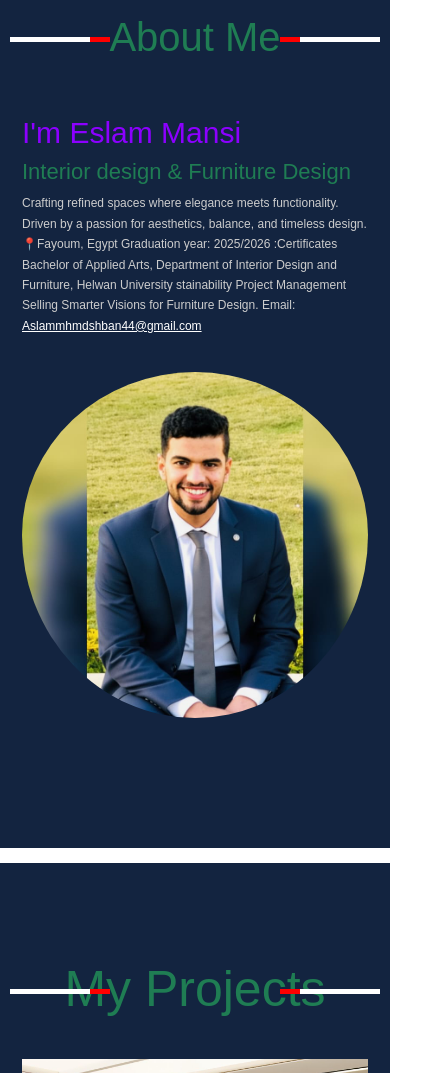
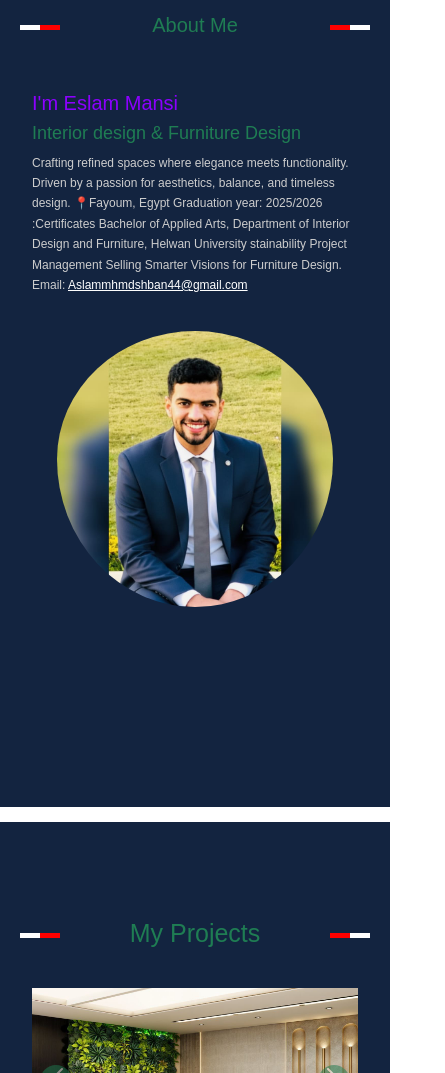
Before and after one commit to ldlldlsa/First-project-, a website: page index.html in a window 390 px wide. Shown: the part 927-2000 px from the top of the page, 445 px wide, since content can reach past the window. Drawn offline with nearby package versions, Linux system fonts and the light colour scheme; a web font is replaced by a local one.

Commit message:
change some thing

```diff
--- a/index.html
+++ b/index.html
@@ -16,10 +16,11 @@
     integrity="sha512-2SwdPD6INVrV/lHTZbO2nodKhrnDdJK9/kg2XD1r9uGqPo1cUbujc+IYdlYdEErWNu69gVcYgdxlmVmzTWnetw=="
     crossorigin="anonymous" referrerpolicy="no-referrer" />
 
-  <!-- media query -->
-  <link rel="stylesheet" href="media.css">
+
   <!-- css -->
   <link rel="stylesheet" href="style.css">
+    <!-- media query -->
+  <link rel="stylesheet" href="media.css">
   <!-- typed -->
   <script src="https://cdn.jsdelivr.net/npm/typeit@8.7.1/dist/index.umd.js"></script>
 
--- a/media.css
+++ b/media.css
@@ -15,6 +15,9 @@ body{
 
 }
 
+
+
+
     .navbar-toggler-icon{
         background-color: #1F7D53 !important;
     }
@@ -28,13 +31,12 @@ body{
 
     }
     .main-content .main-info h1{
-padding-bottom: 30px;
-font-size: 35px;
+font-size: 25px;
 padding-inline:15px ;
     }
 
      .main-content .main-info p {
-font-size: 13px;
+font-size: 12px;
 padding-inline: 15px;
 line-height: 1.8 ;
 
@@ -60,11 +62,11 @@ line-height: 1.8 ;
 
       /* about start */
 #about{
-    padding-inline: 20px;
+    padding: 6rem 20px;
 }
 
 #about h2.title-ab {
-    font-size: 30px;
+    font-size: 20px;
 }
 
 #about .row h3{
@@ -82,6 +84,34 @@ line-height: 1.8 ;
     align-items: center;
 }
 
+
+#contact h2::before,
+#about h2.title-ab::before,
+#project .title-pr::before {
+    content: '';
+    position: absolute;
+    top: 50%;
+    left: 0;
+    width: 40px;
+    height: 5px;
+    border-right: 20px solid red;
+    background-color: #fff;
+
+}
+
+#contact h2::after,
+#about h2.title-ab::after,
+#project .title-pr::after {
+    content: '';
+    position: absolute;
+    top: 50%;
+    right: 0;
+    width: 40px;
+    height: 5px;
+    border-left: 20px solid red;
+    background-color: #fff;
+
+}
 
 #about .row p{
 
@@ -101,37 +131,9 @@ padding-top: 20px;
 
 
 
-#contact h2::before ,
-#about h2.title-ab::before,
-  #project .title-pr::before{
-content: '';
-position: absolute;
-top: 50%;
-left: 0;
-width: 70px;
-height: 5px;
-border-right: 20px solid red;
-background-color: #fff;
-
-}
-
-#contact h2::after ,
- #about h2.title-ab::after,
-   #project .title-pr::after{
-content: '';
-position: absolute;
-top: 50%;
-right: 0;
-width: 70px;
-height: 5px;
-border-left: 20px solid red;
-background-color: #fff;
-
-}
-
 #about .row .img-about{
 
-    width: 350px;
+    width: 300px;
 }
 
       /* about end */
@@ -145,7 +147,7 @@ background-color: #fff;
  }
     #project h2{
 
-        font-size: 30px;
+        font-size: 25px;
     }
 
 .carousel-control-prev-icon,
@@ -182,9 +184,8 @@ padding: 10px;
 
 #contact .input-contact input , textarea{
 
-width: 350px ;
+max-width: 250px ;
 border-radius: 8px;
-
 
 }
 
@@ -206,6 +207,9 @@ border-radius: 8px;
 
 /* // Small devices (landscape phones, 576px and up) */
 @media (min-width: 576px) {
+
+
+
  }
 
 /* // Medium devices (tablets, 768px and up) */
--- a/style.css
+++ b/style.css
@@ -18,7 +18,6 @@
 body {
 
     font-family: "Zalando Sans SemiExpanded", sans-serif;
-
     overflow-x: hidden;
 
 }
@@ -186,7 +185,7 @@ div.circle-home span {
 
 #about {
 
-    padding: 6rem 10px;
+    /* padding: 6rem 10px; */
     margin-bottom: 15px;
     background-color: var(--main-bg);
 
```
